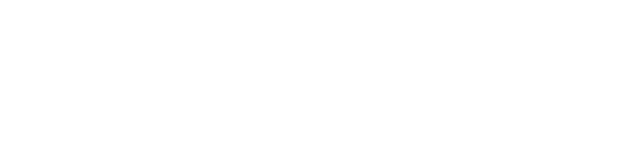
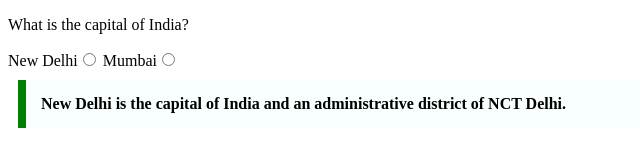
Before and after one commit to acciojob/trivia-Rahul28Rawat, a website: page main.html in a window 1280 px wide. Shown: the whole page, without its empty margins (0-640 px from the left). Drawn offline with Linux system fonts and the light colour scheme.

Commit message:
created a submission

```diff
--- a/main.html
+++ b/main.html
@@ -4,11 +4,32 @@
 
 <head>
 	<link rel="stylesheet" href="styles.css">
+	<style>
+		blockquote{
+			max-width:600px;
+			margin:10px;
+			padding:15px;
+			border-left:8px solid green;
+			background-color:#f8fffe;
+			font-weight:bold;
+		}
+	</style>
 </head>
 
 <body>
 	<!-- the entire body must be written by student -->
+
+	<p>What is the capital of India?</p>
+	New Delhi<input type="radio" name="state">
+	Mumbai<input type="radio" name="state">
+
+	<blockquote cite="https://en.wikipedia.org/wiki/New_Delhi">
+		New Delhi is the capital of India and an administrative district of NCT Delhi.
+	</blockquote>
+
+
     <script type="text/javascript" src="./script.js">
+
 </script>
 
 </body>
```
